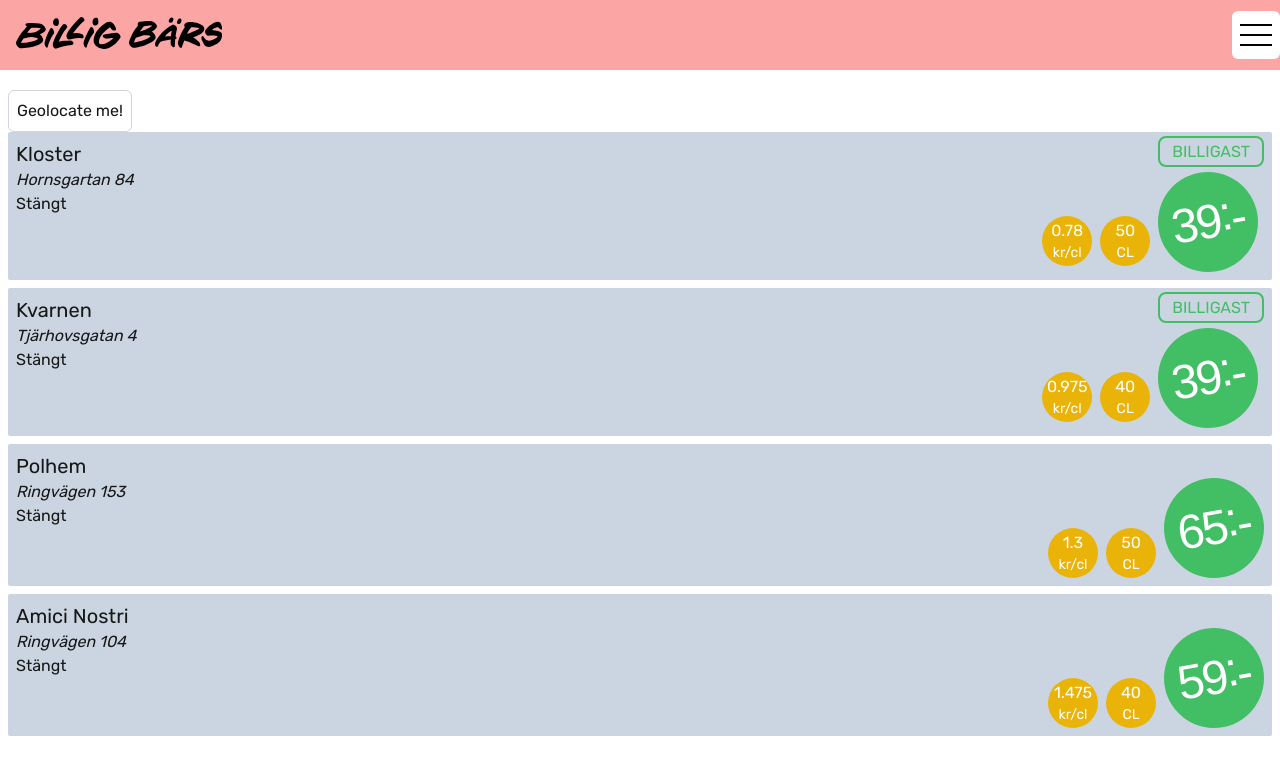
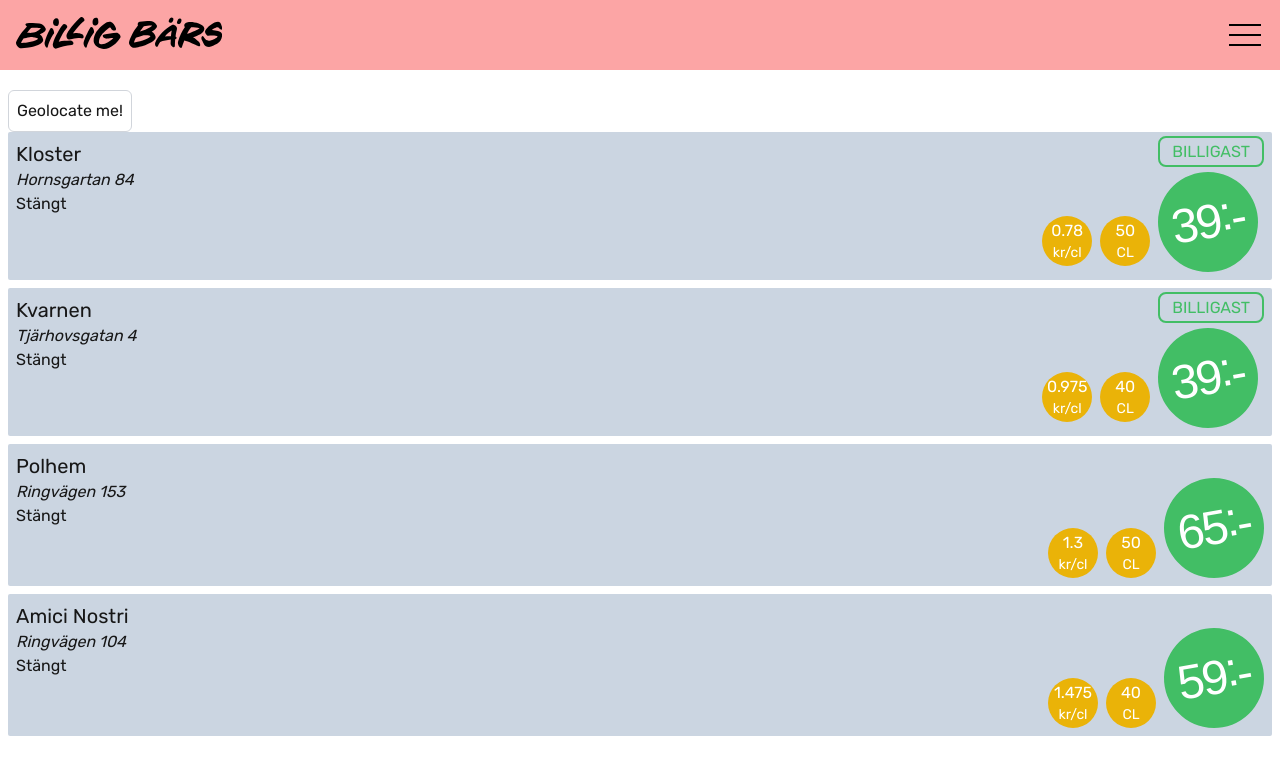
Before and after one commit to nickenickenicke/billig-bars, a Next.js app: page / in a window 1280 px wide. Shown: the top 774 px of the page. Built offline with nearby package versions, Linux system fonts and the light colour scheme; a web font is replaced by a local one.

Commit message:
Updated styling

```diff
--- a/src/components/Hamburger.tsx
+++ b/src/components/Hamburger.tsx
@@ -10,7 +10,7 @@ interface HamburgerProps {
 export const Hamburger = ({ isMenuOpen, handleClick }: HamburgerProps) => {
   return (
     <button
-      className="group aspect-square border-none"
+      className="group flex aspect-square h-full flex-col items-center justify-center rounded-none border-none bg-transparent"
       data-is-menu-open={isMenuOpen}
       onClick={handleClick}
     >
```
